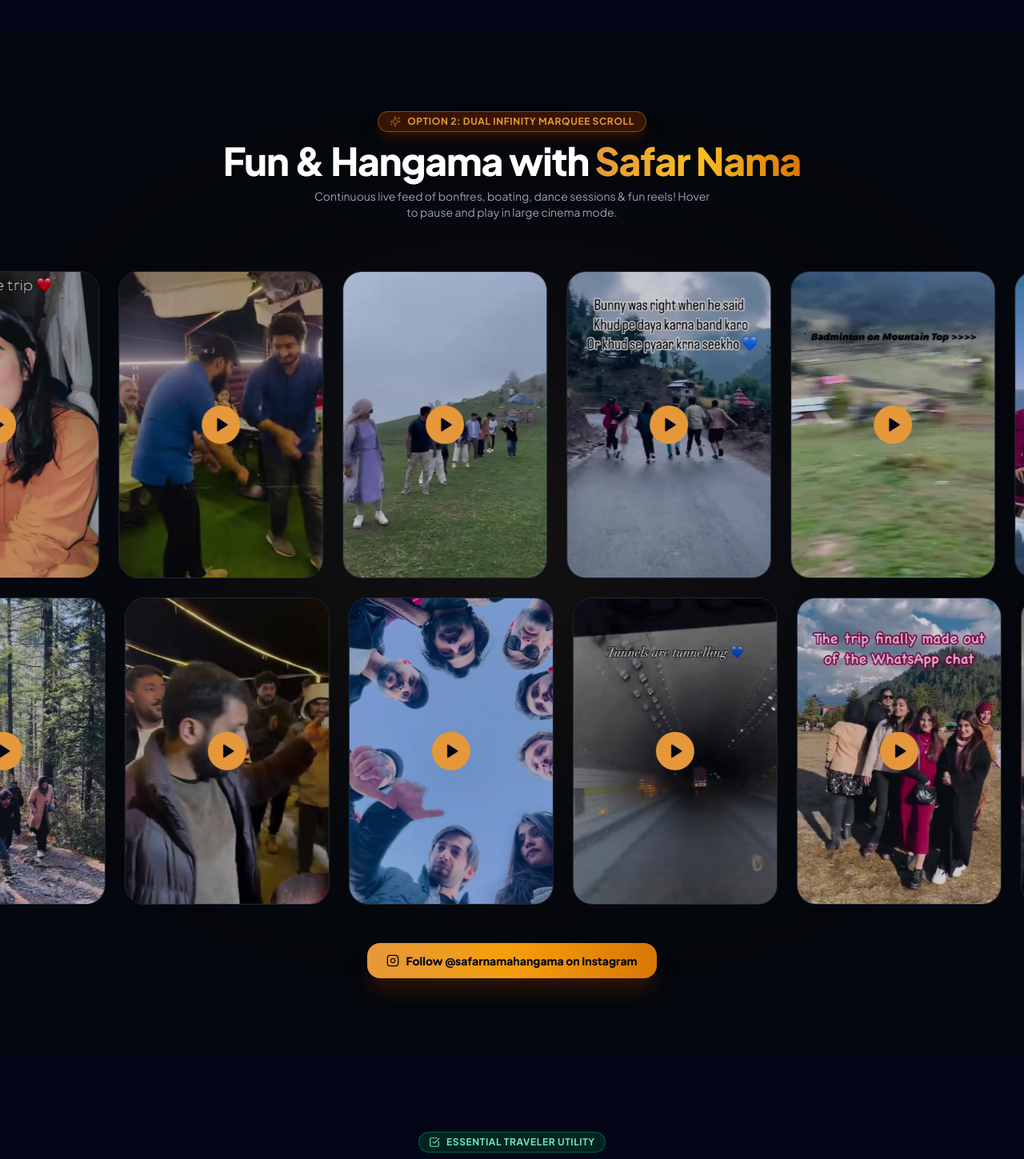
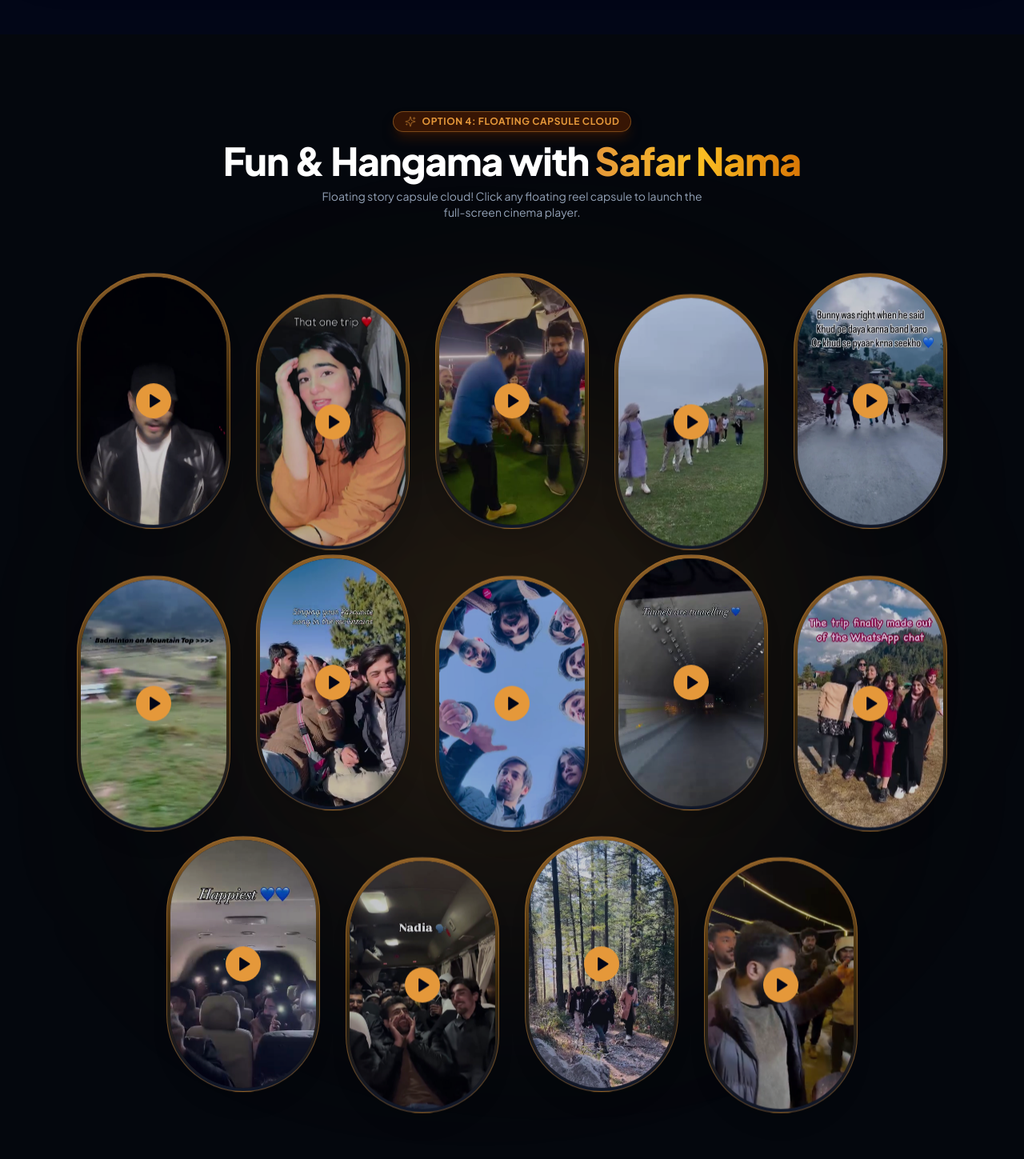
Before and after one commit to creative-intelligence/safarnamahangama-website, a React (Vite) app: page / in a window 1280 px wide. Shown: the part 9340-10789 px from the top of the page at 80% size. Built offline with nearby package versions, Linux system fonts and the light colour scheme.

Commit message:
Implement Option 4 Floating Story Capsule Cloud layout for Fun section

```diff
--- a/src/components/InstagramFeedSection.tsx
+++ b/src/components/InstagramFeedSection.tsx
@@ -11,17 +11,14 @@ interface FunReel {
 export const InstagramFeedSection: React.FC = () => {
   const [activeReel, setActiveReel] = useState<FunReel | null>(null);
 
-  const row1Reels: FunReel[] = [
+  const funReels: FunReel[] = [
     { id: 'fun-1', image: '/images/fun/fun_thumb_1.jpg', videoUrl: '/videos/fun/fun_reel_1.mp4', instagramUrl: 'https://www.instagram.com/safarnamahangama/' },
     { id: 'fun-2', image: '/images/fun/fun_thumb_2.jpg', videoUrl: '/videos/fun/fun_reel_2.mp4', instagramUrl: 'https://www.instagram.com/safarnamahangama/' },
     { id: 'fun-3', image: '/images/fun/fun_thumb_3.jpg', videoUrl: '/videos/fun/fun_reel_3.mp4', instagramUrl: 'https://www.instagram.com/safarnamahangama/' },
     { id: 'fun-4', image: '/images/fun/fun_thumb_4.jpg', videoUrl: '/videos/fun/fun_reel_4.mp4', instagramUrl: 'https://www.instagram.com/safarnamahangama/' },
     { id: 'fun-5', image: '/images/fun/fun_thumb_5.jpg', videoUrl: '/videos/fun/fun_reel_5.mp4', instagramUrl: 'https://www.instagram.com/safarnamahangama/' },
     { id: 'fun-6', image: '/images/fun/fun_thumb_6.jpg', videoUrl: '/videos/fun/fun_reel_6.mp4', instagramUrl: 'https://www.instagram.com/safarnamahangama/' },
-    { id: 'fun-7', image: '/images/fun/fun_thumb_7.jpg', videoUrl: '/videos/fun/fun_reel_7.mp4', instagramUrl: 'https://www.instagram.com/safarnamahangama/' }
-  ];
-
-  const row2Reels: FunReel[] = [
+    { id: 'fun-7', image: '/images/fun/fun_thumb_7.jpg', videoUrl: '/videos/fun/fun_reel_7.mp4', instagramUrl: 'https://www.instagram.com/safarnamahangama/' },
     { id: 'fun-8', image: '/images/fun/fun_thumb_8.jpg', videoUrl: '/videos/fun/fun_reel_8.mp4', instagramUrl: 'https://www.instagram.com/safarnamahangama/' },
     { id: 'fun-9', image: '/images/fun/fun_thumb_9.jpg', videoUrl: '/videos/fun/fun_reel_9.mp4', instagramUrl: 'https://www.instagram.com/safarnamahangama/' },
     { id: 'fun-10', image: '/images/fun/fun_thumb_10.jpg', videoUrl: '/videos/fun/fun_reel_10.mp4', instagramUrl: 'https://www.instagram.com/safarnamahangama/' },
@@ -33,95 +30,63 @@ export const InstagramFeedSection: React.FC = () => {
 
   return (
     <section id="instagram" className="py-16 sm:py-24 bg-[#04070d] text-white relative w-full max-w-full overflow-hidden">
-      {/* Ambient Lighting */}
-      <div className="absolute top-1/2 left-1/2 -translate-x-1/2 -translate-y-1/2 w-[700px] h-[400px] bg-[#E5983A]/10 blur-[160px] pointer-events-none rounded-full" />
+      {/* Glow Backdrops */}
+      <div className="absolute top-1/3 left-1/4 w-[550px] h-[550px] bg-[#E5983A]/10 blur-[160px] pointer-events-none rounded-full" />
+      <div className="absolute bottom-1/3 right-1/4 w-[550px] h-[550px] bg-amber-500/10 blur-[160px] pointer-events-none rounded-full" />
 
       <div className="max-w-7xl mx-auto px-3 sm:px-6 lg:px-8 relative z-10">
 
         {/* Header */}
-        <div className="text-center max-w-3xl mx-auto mb-10 sm:mb-14 px-2">
+        <div className="text-center max-w-3xl mx-auto mb-12 sm:mb-16 px-2">
           <div className="inline-flex items-center justify-center gap-2 px-3.5 py-1 rounded-full bg-amber-950/80 border border-[#E5983A]/40 text-[#E5983A] text-[10px] sm:text-xs font-bold uppercase tracking-wider mb-3 shadow-lg shadow-amber-950/60">
             <Sparkles className="w-3.5 h-3.5 text-[#E5983A] flex-shrink-0 animate-pulse" />
-            <span className="whitespace-nowrap">OPTION 2: DUAL INFINITY MARQUEE SCROLL</span>
+            <span className="whitespace-nowrap">OPTION 4: FLOATING CAPSULE CLOUD</span>
           </div>
           <h2 className="text-[20px] xs:text-[24px] sm:text-3xl md:text-4xl lg:text-5xl font-black text-white tracking-tight leading-tight text-center whitespace-nowrap">
             Fun & Hangama with <span className="text-transparent bg-clip-text bg-gradient-to-r from-[#E5983A] via-amber-400 to-[#D97706]">Safar Nama</span>
           </h2>
           <p className="mt-2.5 text-slate-400 text-xs sm:text-sm max-w-lg mx-auto leading-relaxed px-1 text-center">
-            Continuous live feed of bonfires, boating, dance sessions & fun reels! Hover to pause and play in large cinema mode.
+            Floating story capsule cloud! Click any floating reel capsule to launch the full-screen cinema player.
           </p>
         </div>
 
-      </div>
-
-      {/* Option 2: Dual Opposing Infinite Scroll Rows */}
-      <div className="space-y-6 overflow-hidden py-2 relative z-10 w-full">
-
-        {/* Row 1: Leftward Infinite Marquee */}
-        <div className="overflow-hidden flex w-full">
-          <div className="animate-marquee-left flex gap-6 px-3">
-            {[...row1Reels, ...row1Reels].map((reel, idx) => (
+        {/* Option 4: Floating Story Capsule Cloud */}
+        <div className="flex flex-wrap items-center justify-center gap-6 sm:gap-8 max-w-6xl mx-auto py-4">
+          {funReels.map((reel, idx) => (
             <div
-                key={`r1-${idx}`}
+              key={reel.id}
               onClick={() => setActiveReel(reel)}
-                className="group relative w-52 sm:w-64 h-80 sm:h-96 rounded-3xl overflow-hidden bg-slate-900 border border-slate-800 hover:border-[#E5983A] transition-all duration-300 cursor-pointer flex-shrink-0 hover:shadow-[0_12px_35px_rgba(229,152,58,0.3)] hover:-translate-y-1.5"
+              className={`group relative cursor-pointer ${
+                idx % 2 === 0 ? 'animate-float-slow' : 'animate-float-reverse'
+              }`}
             >
+              {/* Floating Vertical Pill Capsule */}
+              <div className="relative w-40 sm:w-48 h-64 sm:h-80 rounded-full overflow-hidden p-1 bg-gradient-to-b from-[#E5983A]/60 via-amber-500/20 to-slate-900 border border-[#E5983A]/40 shadow-xl group-hover:border-[#E5983A] group-hover:shadow-[0_0_35px_rgba(229,152,58,0.45)] group-hover:scale-110 transition-all duration-300 ease-out">
+                <div className="w-full h-full rounded-full overflow-hidden relative bg-slate-950">
                   <img
                     src={reel.image}
                     alt="Fun & Hangama Reel"
-                  className="w-full h-full object-cover group-hover:scale-108 transition-transform duration-500 ease-out brightness-105"
+                    className="w-full h-full object-cover group-hover:scale-115 transition-transform duration-700 ease-out brightness-105"
                     onError={(e: any) => {
                       e.target.onerror = null;
                       e.target.src = '/images/destinations/hunza_attabad.jpg';
                     }}
                   />
 
-                {/* Floating Play CTA Button */}
+                  {/* Play Button Overlay */}
                   <div className="absolute inset-0 flex items-center justify-center bg-slate-950/20 group-hover:bg-slate-950/40 transition-colors">
-                  <div className="w-12 h-12 rounded-full bg-[#E5983A] text-slate-950 flex items-center justify-center shadow-2xl group-hover:scale-110 transition-transform">
-                    <Play className="w-5 h-5 fill-slate-950 ml-0.5" />
+                    <div className="w-11 h-11 sm:w-13 sm:h-13 rounded-full bg-[#E5983A] text-slate-950 flex items-center justify-center shadow-2xl group-hover:scale-110 transition-transform">
+                      <Play className="w-4 h-4 sm:w-5 sm:h-5 fill-slate-950 ml-0.5" />
+                    </div>
+                  </div>
                 </div>
               </div>
             </div>
           ))}
         </div>
-        </div>
 
-        {/* Row 2: Rightward Infinite Marquee */}
-        <div className="overflow-hidden flex w-full">
-          <div className="animate-marquee-right flex gap-6 px-3">
-            {[...row2Reels, ...row2Reels].map((reel, idx) => (
-              <div
-                key={`r2-${idx}`}
-                onClick={() => setActiveReel(reel)}
-                className="group relative w-52 sm:w-64 h-80 sm:h-96 rounded-3xl overflow-hidden bg-slate-900 border border-slate-800 hover:border-[#E5983A] transition-all duration-300 cursor-pointer flex-shrink-0 hover:shadow-[0_12px_35px_rgba(229,152,58,0.3)] hover:-translate-y-1.5"
-              >
-                <img
-                  src={reel.image}
-                  alt="Fun & Hangama Reel"
-                  className="w-full h-full object-cover group-hover:scale-108 transition-transform duration-500 ease-out brightness-105"
-                  onError={(e: any) => {
-                    e.target.onerror = null;
-                    e.target.src = '/images/destinations/hunza_attabad.jpg';
-                  }}
-                />
-
-                {/* Floating Play CTA Button */}
-                <div className="absolute inset-0 flex items-center justify-center bg-slate-950/20 group-hover:bg-slate-950/40 transition-colors">
-                  <div className="w-12 h-12 rounded-full bg-[#E5983A] text-slate-950 flex items-center justify-center shadow-2xl group-hover:scale-110 transition-transform">
-                    <Play className="w-5 h-5 fill-slate-950 ml-0.5" />
-                  </div>
-                </div>
-              </div>
-            ))}
-          </div>
-        </div>
-
-      </div>
-
-      <div className="max-w-7xl mx-auto px-3 sm:px-6 lg:px-8 relative z-10 mt-10">
         {/* Instagram Follow CTA */}
-        <div className="flex justify-center">
+        <div className="mt-14 flex justify-center">
           <a
             href="https://www.instagram.com/safarnamahangama?utm_source=ig_web_button_share_sheet&stkn=ZDNlZDc0MzIxNw=="
             target="_blank"
@@ -131,7 +96,6 @@ export const InstagramFeedSection: React.FC = () => {
             <Instagram className="w-4 h-4 text-slate-950 flex-shrink-0" />
             <span className="whitespace-nowrap">Follow @safarnamahangama on Instagram</span>
           </a>
-        </div>
         </div>
 
         {/* Large Immersive Cinema Video Lightbox Modal */}
@@ -186,6 +150,7 @@ export const InstagramFeedSection: React.FC = () => {
           </div>
         )}
 
+      </div>
     </section>
   );
 };
--- a/src/styles/globals.css
+++ b/src/styles/globals.css
@@ -112,3 +112,22 @@
 .animate-marquee-right:hover {
   animation-play-state: paused;
 }
+
+/* Floating Bobbing Animations */
+@keyframes float-slow {
+  0%, 100% { transform: translateY(0px); }
+  50% { transform: translateY(-14px); }
+}
+
+@keyframes float-reverse {
+  0%, 100% { transform: translateY(0px); }
+  50% { transform: translateY(14px); }
+}
+
+.animate-float-slow {
+  animation: float-slow 4.5s ease-in-out infinite;
+}
+
+.animate-float-reverse {
+  animation: float-reverse 5s ease-in-out infinite;
+}
```
Lines whose indentation alone changed are shown as unchanged.
